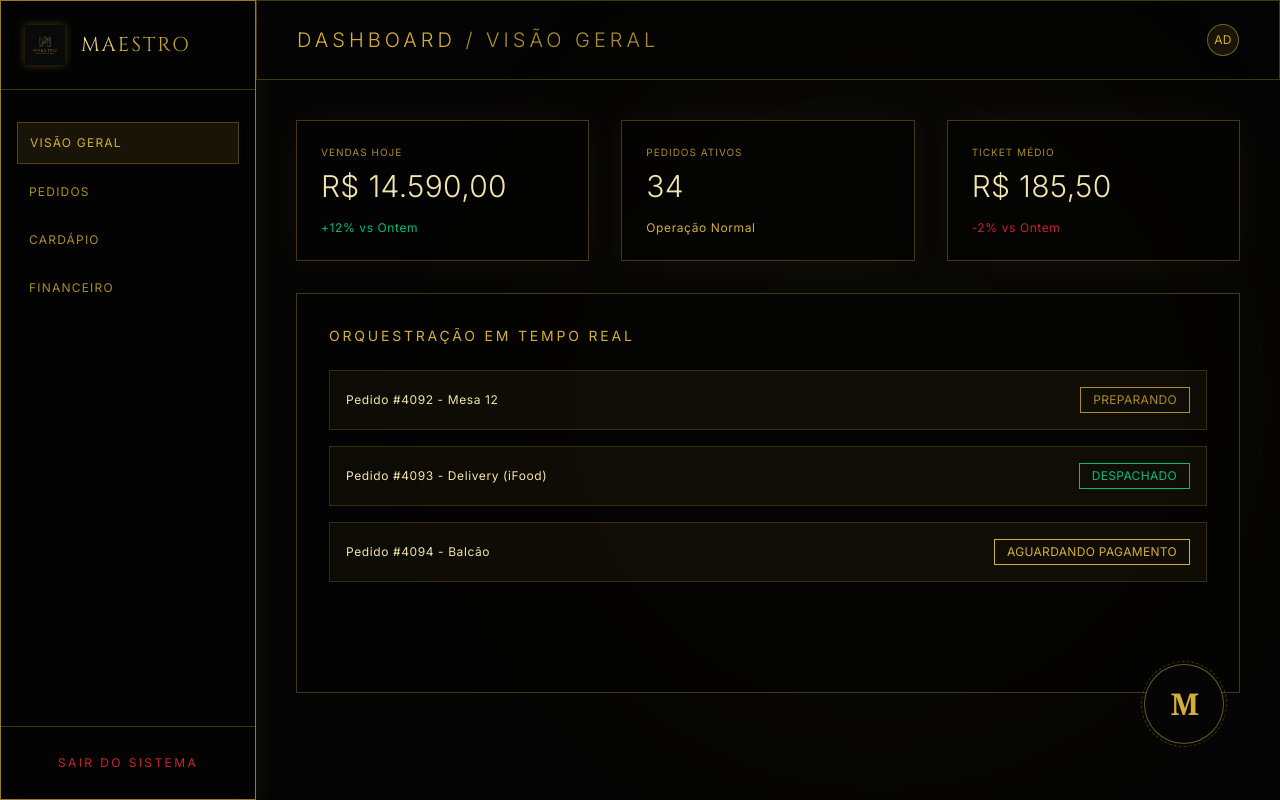
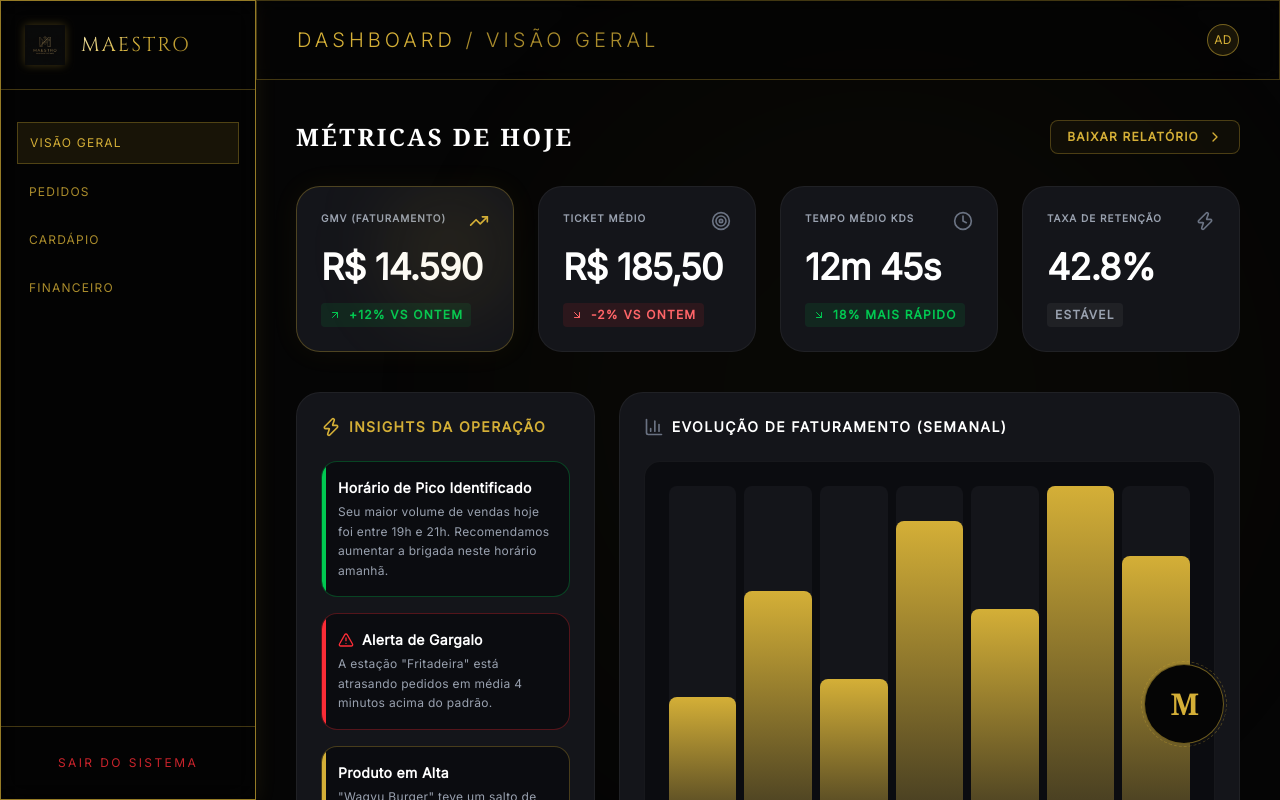
Before and after one commit to PedroHenriqueTP/maestro-food, a Next.js app in the folder maestro-frontend/: page /dashboard in a window 1280 px wide. Built offline with nearby package versions, Linux system fonts and the light colour scheme.

Commit message:
feat(dashboard): analytics insights + dashboard executivo global - Pitbull

```diff
--- a/maestro-frontend/src/app/dashboard/page.tsx
+++ b/maestro-frontend/src/app/dashboard/page.tsx
@@ -1,10 +1,31 @@
 "use client";
-import React from "react";
+import React, { useEffect, useState } from "react";
 import Image from "next/image";
 import { useRouter } from "next/navigation";
+import { motion, AnimatePresence } from "framer-motion";
+import { LineChart, BarChart3, TrendingUp, Clock, AlertTriangle, ChevronRight, Zap, Target, ArrowUpRight, ArrowDownRight } from "lucide-react";
 
 export default function Dashboard() {
   const router = useRouter();
+  const [kpis, setKpis] = useState<any>(null);
+  const [isLoading, setIsLoading] = useState(true);
+
+  useEffect(() => {
+    const fetchKpis = async () => {
+      try {
+        const res = await fetch('http://localhost:3001/analytics/kpis');
+        if (res.ok) {
+          const data = await res.json();
+          setKpis(data);
+        }
+      } catch (error) {
+        console.error("Erro fetch KPIs", error);
+      } finally {
+        setIsLoading(false);
+      }
+    };
+    fetchKpis();
+  }, []);
 
   const handleLogout = () => {
     router.push("/login");
@@ -66,43 +87,128 @@ export default function Dashboard() {
         </header>
 
         {/* Content Area */}
-        <div className="flex-1 p-10 overflow-auto z-10">
+        <div className="flex-1 p-10 overflow-auto z-10 custom-scrollbar">
 
-          <div className="grid grid-cols-3 gap-8 mb-8">
-            <div className="fineline-border p-6 bg-black/40 premium-glow">
-              <h3 className="text-[10px] tracking-widest uppercase text-[#aa8c2c] mb-2">Vendas Hoje</h3>
-              <p className="text-3xl font-light text-[#f1e5ac]">R$ 14.590,00</p>
-              <div className="mt-4 text-xs text-emerald-500 tracking-wider">+12% vs Ontem</div>
+          <div className="flex items-center justify-between mb-8">
+            <h2 className="text-2xl font-black text-white uppercase tracking-widest font-serif">Métricas de Hoje</h2>
+            <button className="flex items-center gap-2 text-[#D4AF37] text-xs font-bold uppercase tracking-widest hover:text-white transition-colors border border-[#D4AF37]/30 px-4 py-2 rounded-lg bg-[#D4AF37]/5">
+              Baixar Relatório <ChevronRight className="w-4 h-4" />
+            </button>
           </div>
-            <div className="fineline-border p-6 bg-black/40 premium-glow">
-              <h3 className="text-[10px] tracking-widest uppercase text-[#aa8c2c] mb-2">Pedidos Ativos</h3>
-              <p className="text-3xl font-light text-[#f1e5ac]">34</p>
-              <div className="mt-4 text-xs text-[#d4af37] tracking-wider">Operação Normal</div>
+
+          {isLoading ? (
+            <div className="flex justify-center p-20">
+              <span className="w-10 h-10 border-4 border-[#D4AF37] border-t-transparent rounded-full animate-spin"></span>
             </div>
-            <div className="fineline-border p-6 bg-black/40 premium-glow">
-              <h3 className="text-[10px] tracking-widest uppercase text-[#aa8c2c] mb-2">Ticket Médio</h3>
-              <p className="text-3xl font-light text-[#f1e5ac]">R$ 185,50</p>
-              <div className="mt-4 text-xs text-red-500/80 tracking-wider">-2% vs Ontem</div>
+          ) : (
+            <>
+              {/* KPIs Primários */}
+              <div className="grid grid-cols-1 md:grid-cols-2 lg:grid-cols-4 gap-6 mb-10">
+                <div className="bg-[#14151A] border border-[#D4AF37]/30 p-6 rounded-3xl shadow-[0_0_30px_rgba(212,175,55,0.05)] relative overflow-hidden group">
+                  <div className="absolute top-0 right-0 w-32 h-32 bg-[#D4AF37]/10 rounded-full blur-[40px] group-hover:bg-[#D4AF37]/20 transition-colors"></div>
+                  <div className="flex justify-between items-start mb-4">
+                    <h3 className="text-[10px] font-bold tracking-widest uppercase text-gray-400">GMV (Faturamento)</h3>
+                    <TrendingUp className="w-5 h-5 text-[#D4AF37]" />
+                  </div>
+                  <p className="text-4xl font-black text-white tracking-tight">R$ 14.590</p>
+                  <div className="mt-4 flex items-center gap-2 text-xs font-bold text-green-500 uppercase tracking-widest bg-green-500/10 w-fit px-2 py-1 rounded">
+                    <ArrowUpRight className="w-3 h-3" /> +12% vs Ontem
                   </div>
                 </div>
 
-          <div className="fineline-border p-8 bg-black/40 min-h-[400px]">
-            <h3 className="text-sm tracking-[0.2em] uppercase text-[#d4af37] mb-6">Orquestração em Tempo Real</h3>
-            <div className="flex flex-col gap-4">
-              <div className="p-4 border border-[#d4af37]/20 flex justify-between items-center bg-[#d4af37]/5">
-                <span className="text-xs tracking-wider text-[#f1e5ac]">Pedido #4092 - Mesa 12</span>
-                <span className="text-xs text-[#aa8c2c] border border-[#aa8c2c] px-3 py-1 uppercase">Preparando</span>
+                <div className="bg-[#14151A] border border-white/5 p-6 rounded-3xl relative overflow-hidden">
+                  <div className="flex justify-between items-start mb-4">
+                    <h3 className="text-[10px] font-bold tracking-widest uppercase text-gray-400">Ticket Médio</h3>
+                    <Target className="w-5 h-5 text-gray-500" />
                   </div>
-              <div className="p-4 border border-[#d4af37]/20 flex justify-between items-center bg-[#d4af37]/5">
-                <span className="text-xs tracking-wider text-[#f1e5ac]">Pedido #4093 - Delivery (iFood)</span>
-                <span className="text-xs text-emerald-500 border border-emerald-500 px-3 py-1 uppercase">Despachado</span>
+                  <p className="text-4xl font-black text-white tracking-tight">R$ 185,50</p>
+                  <div className="mt-4 flex items-center gap-2 text-xs font-bold text-red-400 uppercase tracking-widest bg-red-500/10 w-fit px-2 py-1 rounded">
+                    <ArrowDownRight className="w-3 h-3" /> -2% vs Ontem
                   </div>
-              <div className="p-4 border border-[#d4af37]/20 flex justify-between items-center bg-[#d4af37]/5">
-                <span className="text-xs tracking-wider text-[#f1e5ac]">Pedido #4094 - Balcão</span>
-                <span className="text-xs text-[#d4af37] border border-[#d4af37] px-3 py-1 uppercase">Aguardando Pagamento</span>
+                </div>
+
+                <div className="bg-[#14151A] border border-white/5 p-6 rounded-3xl relative overflow-hidden">
+                  <div className="flex justify-between items-start mb-4">
+                    <h3 className="text-[10px] font-bold tracking-widest uppercase text-gray-400">Tempo Médio KDS</h3>
+                    <Clock className="w-5 h-5 text-gray-500" />
+                  </div>
+                  <p className="text-4xl font-black text-white tracking-tight">12m 45s</p>
+                  <div className="mt-4 flex items-center gap-2 text-xs font-bold text-green-500 uppercase tracking-widest bg-green-500/10 w-fit px-2 py-1 rounded">
+                    <ArrowDownRight className="w-3 h-3" /> 18% mais rápido
+                  </div>
+                </div>
+
+                <div className="bg-[#14151A] border border-white/5 p-6 rounded-3xl relative overflow-hidden">
+                  <div className="flex justify-between items-start mb-4">
+                    <h3 className="text-[10px] font-bold tracking-widest uppercase text-gray-400">Taxa de Retenção</h3>
+                    <Zap className="w-5 h-5 text-gray-500" />
+                  </div>
+                  <p className="text-4xl font-black text-white tracking-tight">42.8%</p>
+                  <div className="mt-4 flex items-center gap-2 text-xs font-bold text-gray-400 uppercase tracking-widest bg-white/5 w-fit px-2 py-1 rounded">
+                    Estável
                   </div>
                 </div>
               </div>
+
+              <div className="grid grid-cols-1 lg:grid-cols-3 gap-6">
+
+                {/* Insights AI */}
+                <div className="lg:col-span-1 bg-[#14151A] border border-white/5 rounded-3xl p-6 flex flex-col">
+                  <h3 className="text-sm font-bold tracking-widest uppercase text-[#D4AF37] mb-6 flex items-center gap-2">
+                    <Zap className="w-5 h-5" /> Insights da Operação
+                  </h3>
+                  <div className="flex-1 space-y-4">
+
+                    <div className="bg-[#0B0C10] border border-green-500/30 p-4 rounded-2xl relative overflow-hidden">
+                      <div className="absolute left-0 top-0 bottom-0 w-1 bg-green-500"></div>
+                      <h4 className="text-white font-bold text-sm mb-1">Horário de Pico Identificado</h4>
+                      <p className="text-gray-400 text-xs leading-relaxed">Seu maior volume de vendas hoje foi entre 19h e 21h. Recomendamos aumentar a brigada neste horário amanhã.</p>
+                    </div>
+
+                    <div className="bg-[#0B0C10] border border-red-500/30 p-4 rounded-2xl relative overflow-hidden">
+                      <div className="absolute left-0 top-0 bottom-0 w-1 bg-red-500"></div>
+                      <h4 className="text-white font-bold text-sm mb-1 flex items-center gap-2"><AlertTriangle className="w-4 h-4 text-red-500" /> Alerta de Gargalo</h4>
+                      <p className="text-gray-400 text-xs leading-relaxed">A estação "Fritadeira" está atrasando pedidos em média 4 minutos acima do padrão.</p>
+                    </div>
+
+                    <div className="bg-[#0B0C10] border border-[#D4AF37]/30 p-4 rounded-2xl relative overflow-hidden">
+                      <div className="absolute left-0 top-0 bottom-0 w-1 bg-[#D4AF37]"></div>
+                      <h4 className="text-white font-bold text-sm mb-1">Produto em Alta</h4>
+                      <p className="text-gray-400 text-xs leading-relaxed">"Wagyu Burger" teve um salto de 30% nas vendas após a promoção de ontem.</p>
+                    </div>
+
+                  </div>
+                </div>
+
+                {/* Grafico Placeholder / Orquestração */}
+                <div className="lg:col-span-2 bg-[#14151A] border border-white/5 rounded-3xl p-6 flex flex-col">
+                  <div className="flex justify-between items-center mb-6">
+                    <h3 className="text-sm font-bold tracking-widest uppercase text-white flex items-center gap-2">
+                      <BarChart3 className="w-5 h-5 text-gray-500" /> Evolução de Faturamento (Semanal)
+                    </h3>
+                  </div>
+
+                  {/* Mock Chart Area */}
+                  <div className="flex-1 border border-white/5 rounded-2xl bg-[#0B0C10] flex items-end justify-between p-6 gap-2 h-64">
+                    {[40, 70, 45, 90, 65, 100, 80].map((h, i) => (
+                      <div key={i} className="w-full bg-[#14151A] rounded-t-lg relative group transition-all hover:bg-white/5" style={{ height: '100%' }}>
+                        <div
+                          className="absolute bottom-0 w-full bg-gradient-to-t from-[#D4AF37]/20 to-[#D4AF37] rounded-t-lg transition-all duration-1000 group-hover:brightness-125"
+                          style={{ height: `${h}%` }}
+                        ></div>
+                        <div className="absolute -bottom-6 w-full text-center text-[10px] font-bold text-gray-500 uppercase">
+                          {['SEG', 'TER', 'QUA', 'QUI', 'SEX', 'SAB', 'DOM'][i]}
+                        </div>
+                      </div>
+                    ))}
+                  </div>
+
+                </div>
+
+              </div>
+            </>
+          )}
+
         </div>
       </main>
     </div>
```
Lines whose indentation alone changed are shown as unchanged.
